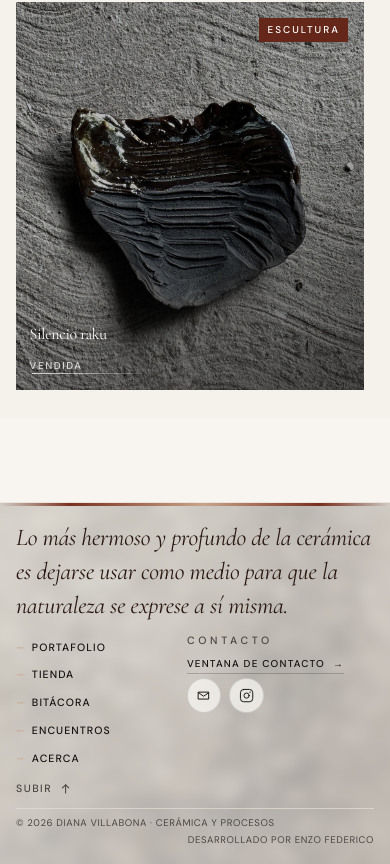
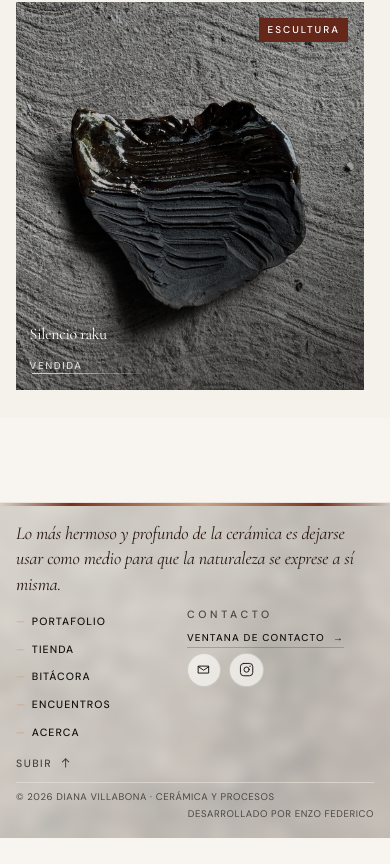
Before and after one commit to enzo369-htm/Diana-Villabona, a React (Vite) app: page / in a window 390 px wide. Shown: the part 2069-2933 px from the top of the page. After the commit the page ends 2907 px from the top, so only its background shows below. Built offline with nearby package versions, Linux system fonts and the light colour scheme; no server answers; the database is empty.

Commit message:
Update mobile.css to enhance font sizes for portfolio links on hover and focus-visible states, and adjust site footer quote font size for improved readability.

```diff
--- a/src/mobile.css
+++ b/src/mobile.css
@@ -331,6 +331,11 @@
     font-size: clamp(0.72rem, 3.2vw, 0.82rem);
   }
 
+  .portfolio-band__link:hover .portfolio-band__title,
+  .portfolio-band__link:focus-visible .portfolio-band__title {
+    font-size: clamp(0.83rem, 3.68vw, 0.94rem);
+  }
+
   .talleres-intro {
     height: clamp(200px, 36svh, 320px);
   }
@@ -368,7 +373,7 @@
   }
 
   .site-footer__quote p {
-    font-size: clamp(1.38rem, 6.2vw, 1.72rem);
+    font-size: clamp(1.04rem, 4.65vw, 1.29rem);
     line-height: 1.42;
   }
 
```
